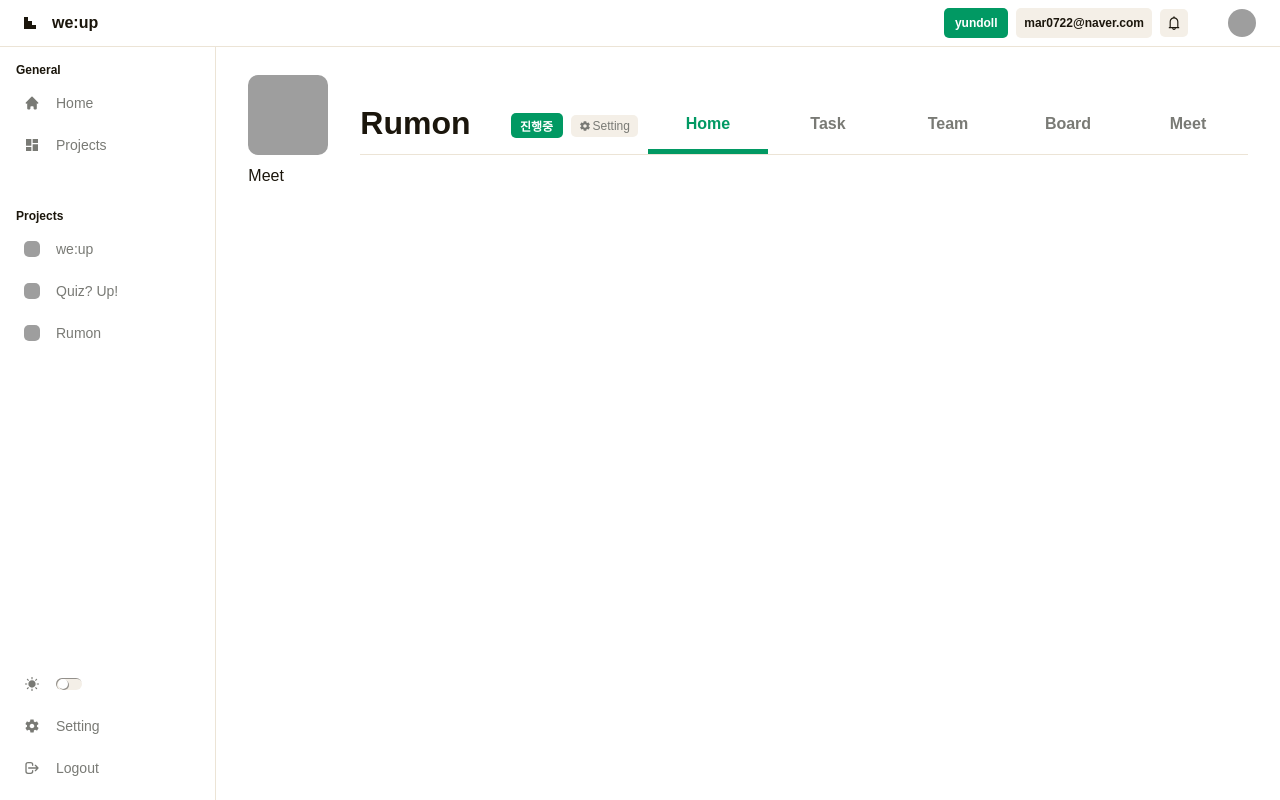
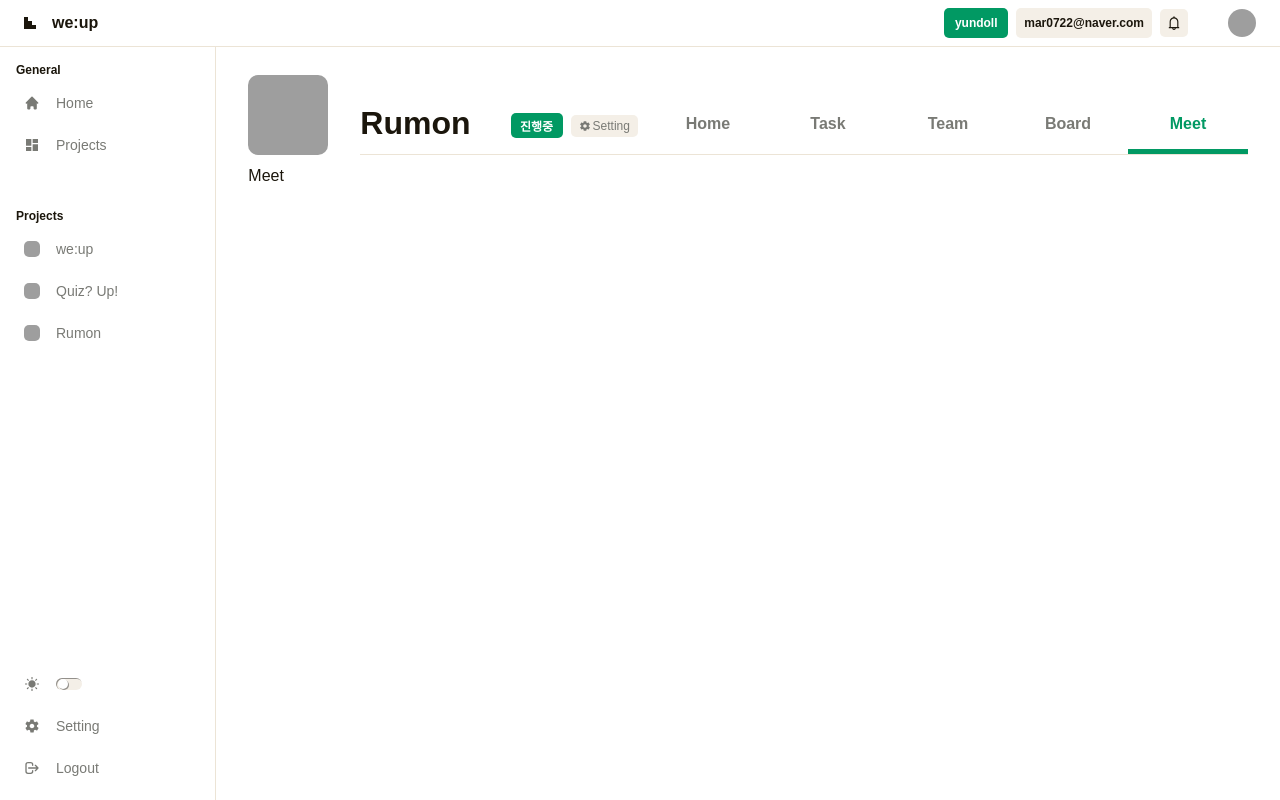
Before and after one commit to 2025IR/WeUp_FE, a React (Vite) app: page /project/1/meet in a window 1280 px wide. Built offline with nearby package versions, Linux system fonts and the light colour scheme; grey boxes are pictures that could not be loaded; a web font is replaced by a local one.

Commit message:
fix: 리스트에 경로 데이터를 추가하여 안정성 향상 및 라우터 수정

```diff
--- a/src/components/layout/ProjectLayout/Navigation/index.tsx
+++ b/src/components/layout/ProjectLayout/Navigation/index.tsx
@@ -1,27 +1,43 @@
-import { useNavigate } from "react-router-dom";
 import { NavItem, NavWrapper } from "./style";
-import { useState } from "react";
+import { useNavigate, useLocation } from "react-router-dom";
+import { useEffect, useState } from "react";
 
-const tabs = ["Home", "Task", "Team", "Board", "Meet"];
+const tabs = [
+  { label: "Home", path: "home" },
+  { label: "Task", path: "task" },
+  { label: "Team", path: "team" },
+  { label: "Board", path: "board" },
+  { label: "Meet", path: "meet" },
+];
 
 const ProjectNav = () => {
-  const [activeTab, setActiveTab] = useState("Home");
   const navigate = useNavigate();
+  const location = useLocation();
 
-  const handleNavClick = (tab: string) => {
-    setActiveTab(tab);
-    navigate(`${tab.toLowerCase()}`);
+  const [activeTab, setActiveTab] = useState("");
+
+  useEffect(() => {
+    const currentPath = location.pathname.split("/").pop();
+    const matchedTab = tabs.find((tab) => tab.path === currentPath);
+    if (matchedTab) {
+      setActiveTab(matchedTab.path);
+    }
+  }, [location.pathname]);
+
+  const handleClick = (path: string) => {
+    setActiveTab(path);
+    navigate(path);
   };
 
   return (
     <NavWrapper>
-      {tabs.map((tab) => (
+      {tabs.map(({ label, path }) => (
         <NavItem
-          key={tab}
-          onClick={() => handleNavClick(tab)}
-          active={activeTab === tab}
+          key={path}
+          onClick={() => handleClick(path)}
+          active={activeTab === path}
         >
-          {tab}
+          {label}
         </NavItem>
       ))}
     </NavWrapper>
```
